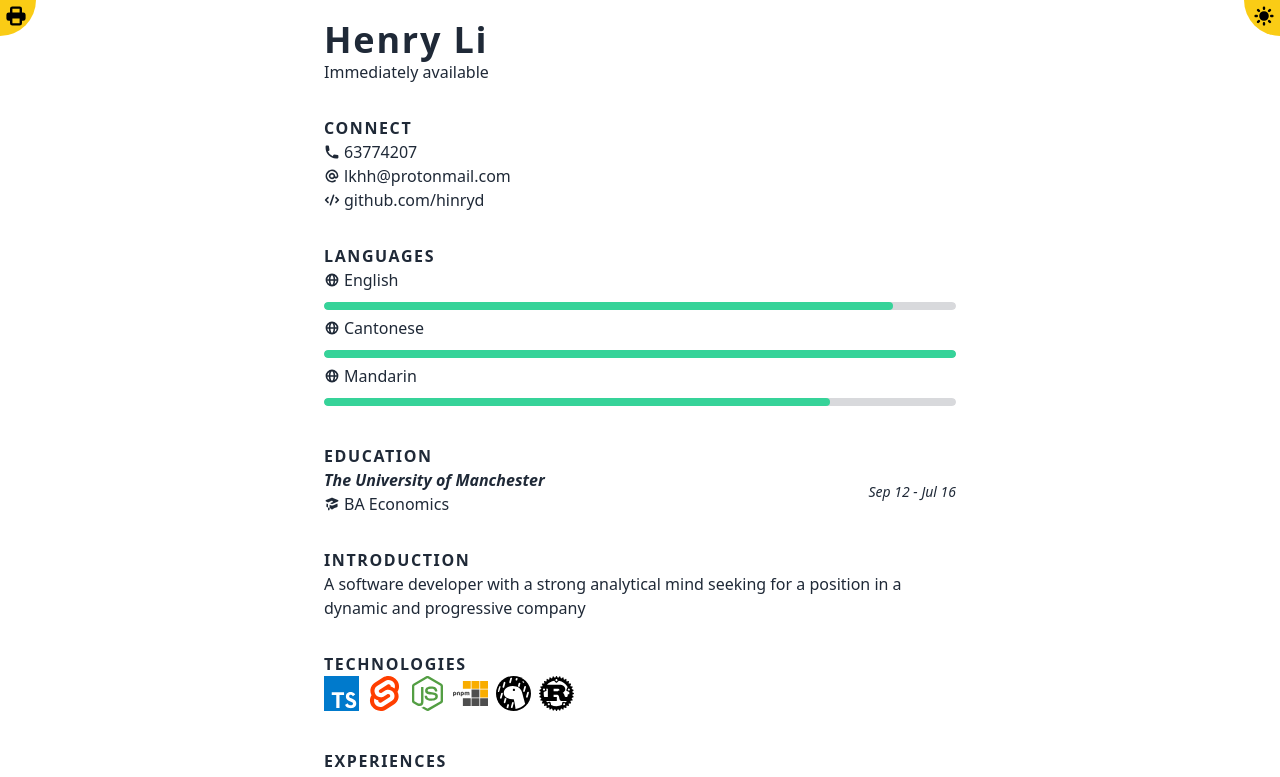
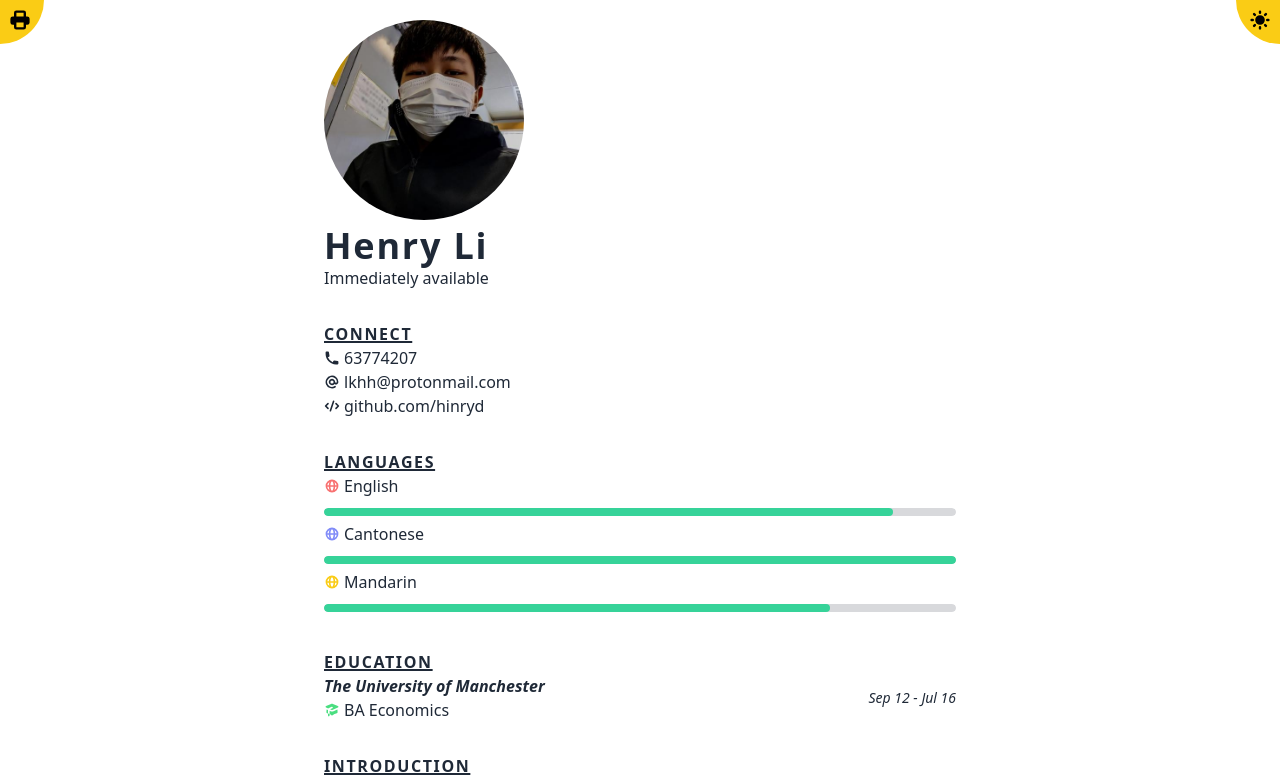
Before and after one commit to hinryd/my-resume, a Next.js app: page / in a window 1280 px wide. Shown: the top 777 px of the page. Built offline with nearby package versions, Linux system fonts and the light colour scheme.

Commit message:
Add profile picture and fix styles

```diff
--- a/pages/index.js
+++ b/pages/index.js
@@ -18,14 +18,14 @@ export default function Home() {
   return (
     <>
       <button
-        className="absolute top-0 left-0 print:hidden bg-yellow-400 p-1 pb-2 pr-2 rounded-br-full"
+        className="absolute top-0 left-0 print:hidden bg-yellow-400 p-2 pb-3 pr-3 rounded-br-full"
         onClick={() => window.print()}
       >
         <PrinterIcon className="h-6 w-6 shrink-0 text-black" />
       </button>
 
       <button
-        className="absolute top-0 right-0 print:hidden bg-yellow-400 p-1 pb-2 pl-2 rounded-bl-full"
+        className="absolute top-0 right-0 print:hidden bg-yellow-400 p-2 pb-3 pl-3 rounded-bl-full"
         onClick={() => setTheme(theme === "light" ? "dark" : "light")}
       >
         {theme === "light" ? (
@@ -37,12 +37,21 @@ export default function Home() {
 
       <div className="grid gap-8 p-5 max-w-2xl mx-auto">
         <section>
+          <Image
+            className="rounded-full"
+            src="/48958400.jpg"
+            alt="profile"
+            height={200}
+            width={200}
+          />
           <h1 className="text-4xl font-bold tracking-wider">Henry Li</h1>
           <h3>Immediately available</h3>
         </section>
 
         <section>
-          <h3 className="font-bold tracking-widest">CONNECT</h3>
+          <h3 className="font-bold tracking-widest underline decoration-2">
+            CONNECT
+          </h3>
           <p className="flex gap-1 items-center">
             <PhoneIcon className="h-4 w-4 shrink-0" />
             <span>63774207</span>
@@ -58,10 +67,12 @@ export default function Home() {
         </section>
 
         <section>
-          <h3 className="font-bold tracking-widest">LANGUAGES</h3>
+          <h3 className="font-bold tracking-widest underline decoration-2">
+            LANGUAGES
+          </h3>
           <div className="tooltip tooltip-bottom w-full" data-tip="Fluent">
             <p className="flex gap-1 items-center">
-              <GlobeAltIcon className="h-4 w-4 shrink-0" />
+              <GlobeAltIcon className="h-4 w-4 shrink-0 text-red-400" />
               <span className="-z-10">English</span>
               <span className="hidden print:inline">(Fluent)</span>
             </p>
@@ -73,7 +84,7 @@ export default function Home() {
           </div>
           <div className="tooltip tooltip-bottom w-full" data-tip="Native">
             <p className="flex gap-1 items-center">
-              <GlobeAltIcon className="h-4 w-4 shrink-0" />
+              <GlobeAltIcon className="h-4 w-4 shrink-0 text-indigo-400" />
               <span className="-z-10">Cantonese</span>
               <span className="hidden print:inline">(Native)</span>
             </p>
@@ -85,7 +96,7 @@ export default function Home() {
           </div>
           <div className="tooltip tooltip-bottom w-full" data-tip="Proficient">
             <p className="flex gap-1 items-center">
-              <GlobeAltIcon className="h-4 w-4 shrink-0" />
+              <GlobeAltIcon className="h-4 w-4 shrink-0 text-yellow-400" />
               <span className="-z-10">Mandarin</span>
               <span className="hidden print:inline">(Proficient)</span>
             </p>
@@ -98,13 +109,15 @@ export default function Home() {
         </section>
 
         <section>
-          <h3 className="font-bold tracking-widest">EDUCATION</h3>
+          <h3 className="font-bold tracking-widest underline decoration-2">
+            EDUCATION
+          </h3>
           <div className="flex justify-between items-center">
             <div>
               <p className="font-bold italic">The University of Manchester</p>
               <p className="flex gap-1 items-center">
-                <AcademicCapIcon className="h-4 w-4 shrink-0 shrink-0" /> BA
-                Economics
+                <AcademicCapIcon className="h-4 w-4 shrink-0 text-green-400" />{" "}
+                BA Economics
               </p>
             </div>
             <p className="italic text-sm shrink-0">Sep 12 - Jul 16</p>
@@ -112,7 +125,9 @@ export default function Home() {
         </section>
 
         <section>
-          <h3 className="font-bold tracking-widest">INTRODUCTION</h3>
+          <h3 className="font-bold tracking-widest underline decoration-2">
+            INTRODUCTION
+          </h3>
           <p>
             A software developer with a strong analytical mind seeking for a
             position in a dynamic and progressive company
@@ -120,8 +135,10 @@ export default function Home() {
         </section>
 
         <section>
-          <h3 className="font-bold tracking-widest">TECHNOLOGIES</h3>
-          <div className="flex items-center gap-2">
+          <h3 className="font-bold tracking-widest underline decoration-2">
+            TECHNOLOGIES
+          </h3>
+          <div className="flex items-center gap-2 mt-1">
             <div className="tooltip tooltip-bottom" data-tip="Typescript">
               <Image
                 src="/typescript-icon.svg"
@@ -159,7 +176,9 @@ export default function Home() {
         </section>
 
         <section>
-          <h3 className="font-bold tracking-widest">EXPERIENCES</h3>
+          <h3 className="font-bold tracking-widest underline decoration-2">
+            EXPERIENCES
+          </h3>
           <div className="flex flex-col gap-5">
             <div>
               <div className="flex justify-between items-center">
```
Also changed, not shown: public/48958400.jpg (added).
